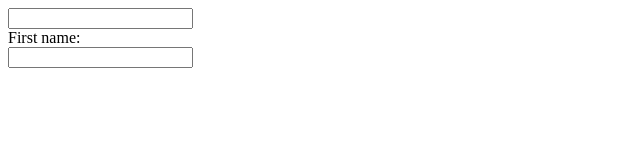
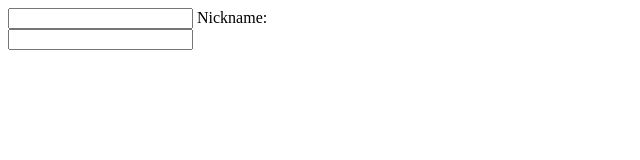
Before and after one commit to Booligoosh/UsernameGenerator, a plain HTML site: page index.html in a window 1280 px wide. Shown: the whole page, without its empty margins (0-640 px from the left). Drawn offline with Linux system fonts and the light colour scheme.

Commit message:
Update index.html

```diff
--- a/index.html
+++ b/index.html
@@ -14,8 +14,8 @@
       <option value="League Of Legends"></option>
       <option value="World Of Warcraft"></option>
     </datalist>
-   <br>First name:<br>
-  <input type="text" name="Nickname"><br>
+   Nickname:<br>
+  <input type="text" name="nickname"><br>
  </div>
 
 
```
